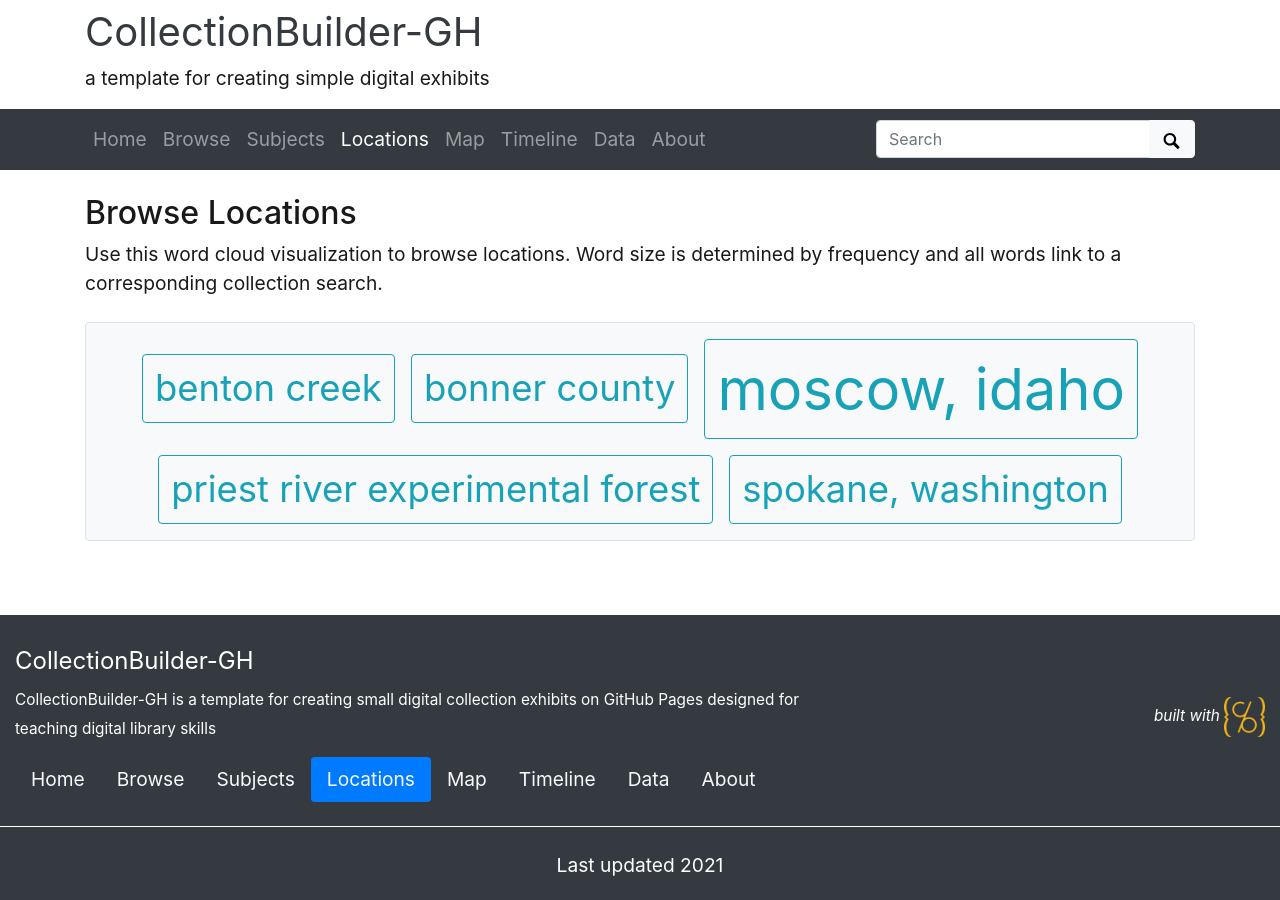
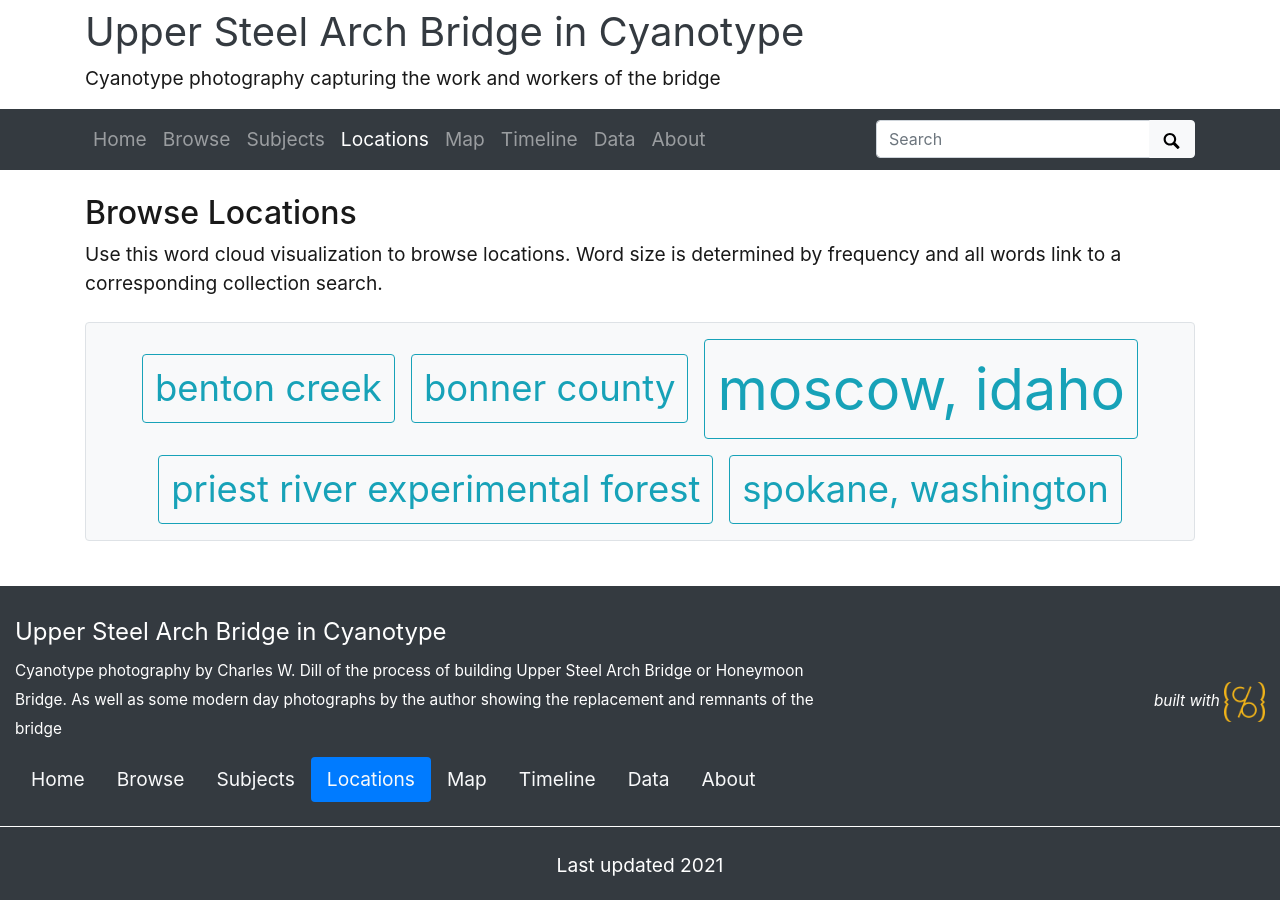
Before and after one commit to Chris-tea1/Upper-Steel-Arch-Bridge-in-Cyanotype, a Jekyll site: the page built from pages/locations.md, in a window 1280 px wide. Built offline with Jekyll 4.4.1, drawn with Linux system fonts in a browser that asks for light colours.

Commit message:
Update _config.yml

```diff
--- a/_config.yml
+++ b/_config.yml
@@ -19,12 +19,12 @@ source-code: https://github.com/chris-tea1/UpperSteelArchBridge
 # SITE SETTINGS
 #
 # title of site appears in banner
-title: CollectionBuilder-GH
+title: Upper Steel Arch Bridge in Cyanotype
 # tagline, a short phrase that will appear throughout the site in the top banner
-tagline: a template for creating simple digital exhibits
+tagline: Cyanotype photography capturing the work and workers of the bridge
 # description appears in meta tags and other locations
 # this description might appear in search result lists, keep around 160 characters max
-description: "CollectionBuilder-GH is a template for creating small digital collection exhibits on GitHub Pages designed for teaching digital library skills"
+description: "Cyanotype photography by Charles W. Dill of the process of building Upper Steel Arch Bridge or Honeymoon Bridge. As well as some modern day photographs by the author showing the replacement and remnants of the bridge"
 # creator of the digital collection, to appear in meta tags; we typically use our GitHub usernames but feel free to just use your name
 author: CollectionBuilder
 
```
